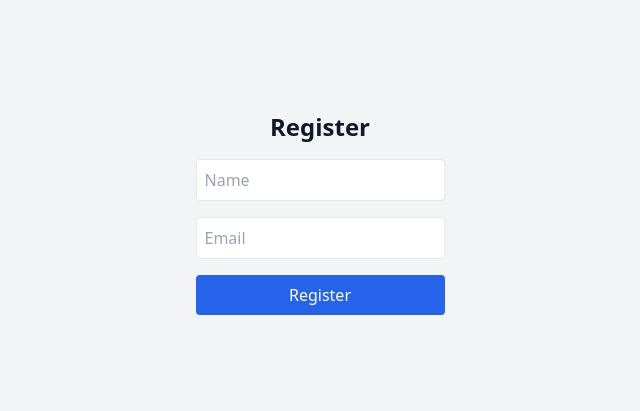
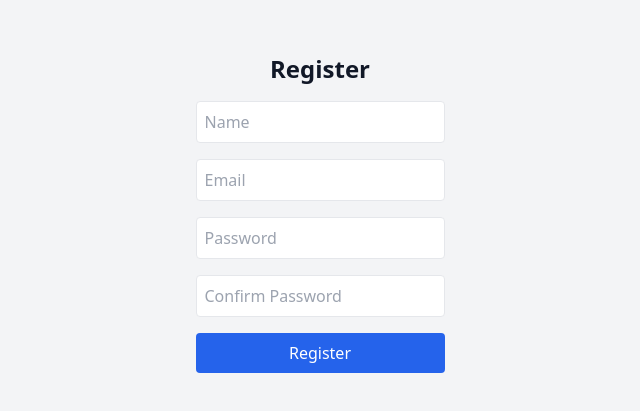
Before and after one commit to kadelcode/saas-dashboard, a Next.js app: page /register in a window 1280 px wide. Shown: the part 187-598 px from the top of the page, without its empty margins (320-960 px from the left). Built offline with nearby package versions, Linux system fonts and the light colour scheme; no server answers.

Commit message:
Add password and confirmpassword fields with logic

```diff
--- a/src/app/(auth)/register/page.tsx
+++ b/src/app/(auth)/register/page.tsx
@@ -8,10 +8,16 @@ const Register = () => {
     const [email, setEmail] = useState("");
     const [password, setPassword] = useState("");
     const [name, setName] = useState("");
+    const [confirmPassword, setConfirmPassword] = useState("");
     const router = useRouter();
 
     const handleRegister = async (e: React.FormEvent) => {
         e.preventDefault(); // Prevents the default form submission behavior
+
+        // Checks for matching password
+        if (password !== confirmPassword) {
+            alert("Passwords do not match!");
+        }
         await registerUser(email, password, name);
         router.push("/")
     };
@@ -19,7 +25,7 @@ const Register = () => {
     return (
         <div className="flex flex-col items-center justify-center h-screen">
             <h2 className="text-2xl font-bold">Register</h2>
-            <form onSubmit={handleRegister} className="flex flex-col gap-4 mt-4">
+            <form onSubmit={handleRegister} className="flex flex-col gap-4 mt-4 max-w-96">
                 <input
                   type="text"
                   placeholder="Name"
@@ -31,7 +37,23 @@ const Register = () => {
                   type="email"
                   placeholder="Email"
                   value={email}
+                  onChange={(e) => setEmail(e.target.value)}
+                  className="border p-2 rounded"
+                />
+
+                <input
+                  type="password"
+                  placeholder="Password"
+                  value={password}
                   onChange={(e) => setPassword(e.target.value)}
+                  className="border p-2 rounded"
+                />
+
+                <input
+                  type="password"
+                  placeholder="Confirm Password"
+                  value={confirmPassword}
+                  onChange={(e) => setConfirmPassword(e.target.value)}
                   className="border p-2 rounded"
                 />
                 <button type="submit" className="bg-blue-600 text-white p-2 rounded">Register</button>
```
